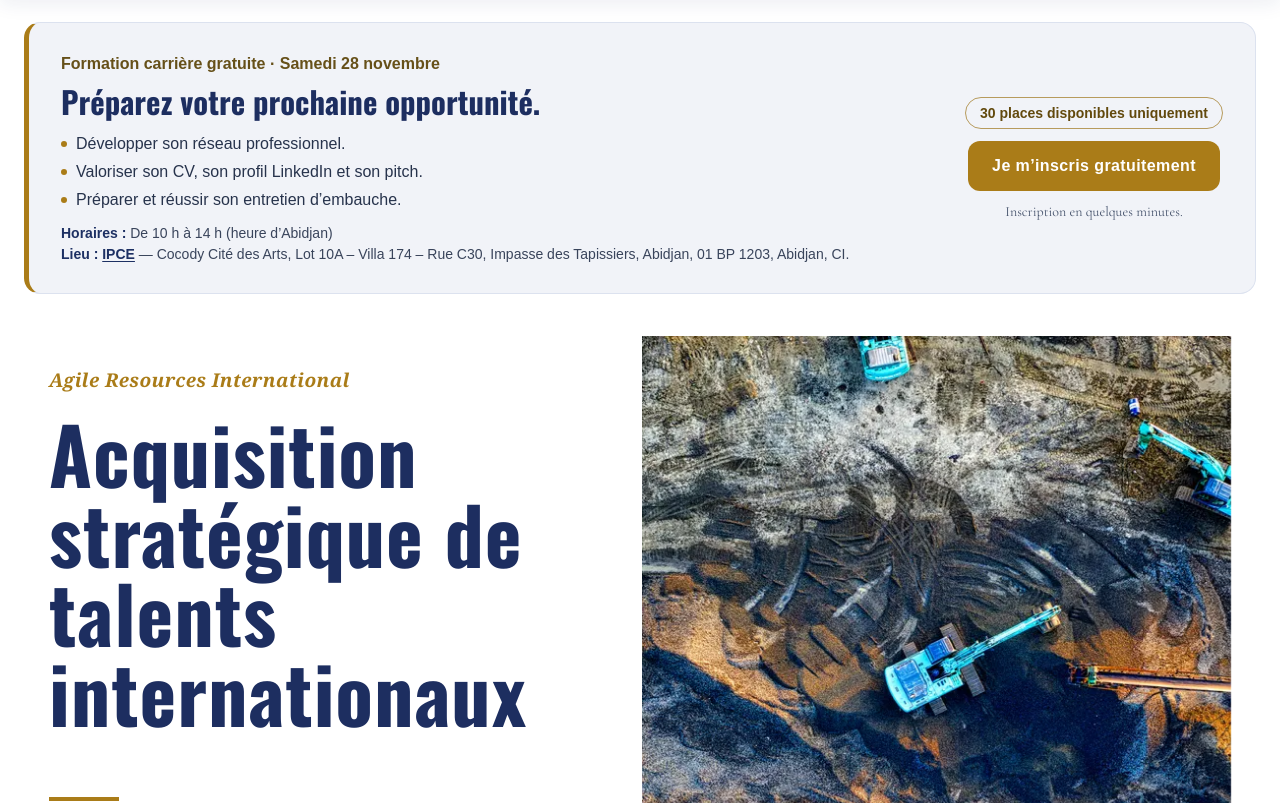
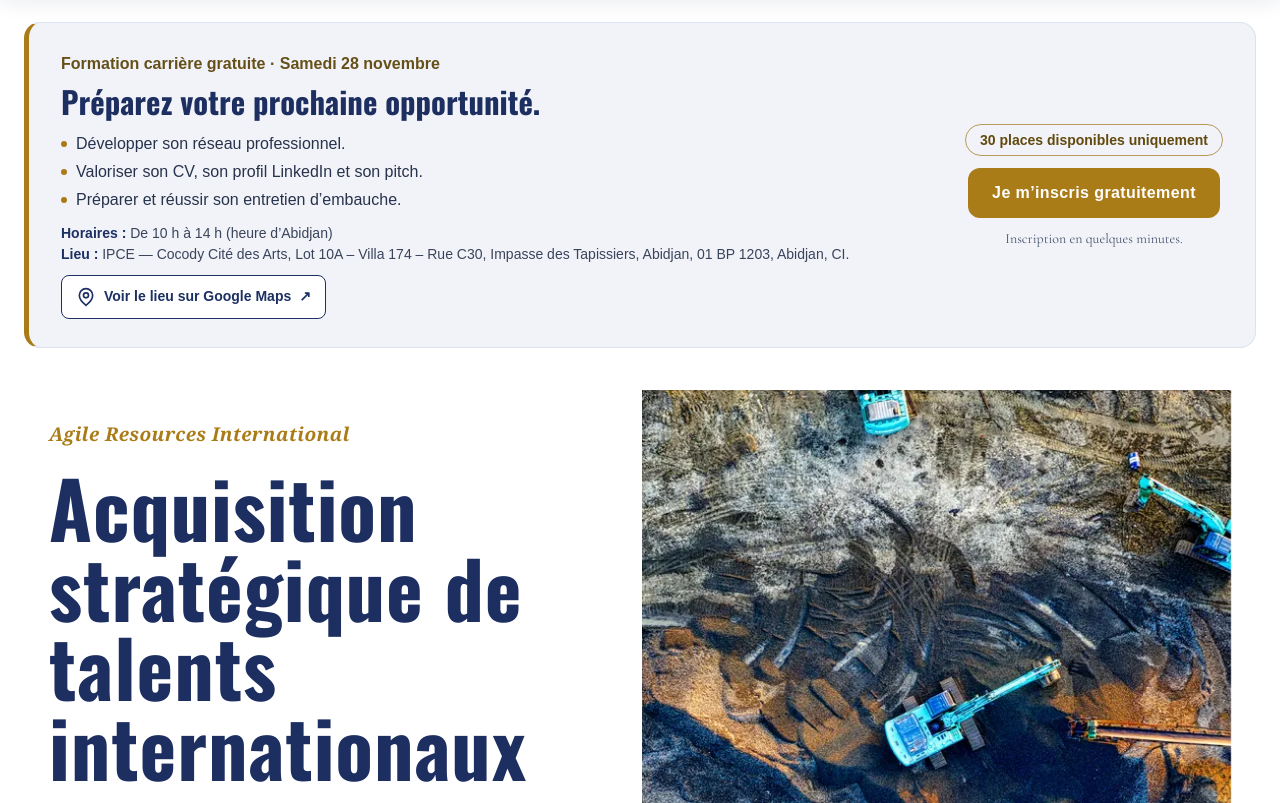
Before and after one commit to Sorel91/agile-resources-international, a PHP site: page / in a window 1280 px wide. Shown: the part 118-921 px from the top of the page. Run offline with PHP 8.4, Linux system fonts and the light colour scheme; some web fonts are replaced.

Commit message:
Make training venue Google Maps access explicit with a pin icon and labelled button

```diff
--- a/assets/site-20261123-sirexe.js
+++ b/assets/site-20261123-sirexe.js
@@ -105,8 +105,8 @@ const home = () => `
           <li>${isEnglish ? 'Prepare for and succeed in job interviews.' : 'Préparer et réussir son entretien d’embauche.'}</li>
         </ul>
         <p class="workshop-location">${isEnglish
-          ? '<strong>Time:</strong> 10:00 a.m. to 2:00 p.m. (Abidjan time)<br><strong>Venue:</strong> <a href="https://www.google.com/maps/search/?api=1&amp;query=IPCE%2C%20Cocody%20Cit%C3%A9%20des%20Arts%2C%20Lot%2010A%2C%20Villa%20174%2C%20Rue%20C30%2C%20Impasse%20des%20Tapissiers%2C%20Abidjan%2C%20C%C3%B4te%20d%E2%80%99Ivoire" target="_blank" rel="noopener noreferrer">IPCE</a> — Cocody Cité des Arts, Lot 10A – Villa 174 – Rue C30, Impasse des Tapissiers, Abidjan, 01 BP 1203, Côte d’Ivoire.'
-          : '<strong>Horaires :</strong> De 10 h à 14 h (heure d’Abidjan)<br><strong>Lieu :</strong> <a href="https://www.google.com/maps/search/?api=1&amp;query=IPCE%2C%20Cocody%20Cit%C3%A9%20des%20Arts%2C%20Lot%2010A%2C%20Villa%20174%2C%20Rue%20C30%2C%20Impasse%20des%20Tapissiers%2C%20Abidjan%2C%20C%C3%B4te%20d%E2%80%99Ivoire" target="_blank" rel="noopener noreferrer">IPCE</a> — Cocody Cité des Arts, Lot 10A – Villa 174 – Rue C30, Impasse des Tapissiers, Abidjan, 01 BP 1203, Abidjan, CI.'}</p>
+          ? '<strong>Time:</strong> 10:00 a.m. to 2:00 p.m. (Abidjan time)<br><strong>Venue:</strong> IPCE — Cocody Cité des Arts, Lot 10A – Villa 174 – Rue C30, Impasse des Tapissiers, Abidjan, 01 BP 1203, Côte d’Ivoire.<br><a class="workshop-map-link" href="https://www.google.com/maps/search/?api=1&amp;query=IPCE%2C%20Cocody%20Cit%C3%A9%20des%20Arts%2C%20Lot%2010A%2C%20Villa%20174%2C%20Rue%20C30%2C%20Impasse%20des%20Tapissiers%2C%20Abidjan%2C%20C%C3%B4te%20d%E2%80%99Ivoire" target="_blank" rel="noopener noreferrer"><svg aria-hidden="true" width="20" height="20" viewBox="0 0 24 24" fill="none" stroke="currentColor" stroke-width="2"><path d="M20 10c0 6-8 12-8 12S4 16 4 10a8 8 0 1 1 16 0Z"/><circle cx="12" cy="10" r="3"/></svg><span>View location on Google Maps</span><span aria-hidden="true">↗</span></a>'
+          : '<strong>Horaires :</strong> De 10 h à 14 h (heure d’Abidjan)<br><strong>Lieu :</strong> IPCE — Cocody Cité des Arts, Lot 10A – Villa 174 – Rue C30, Impasse des Tapissiers, Abidjan, 01 BP 1203, Abidjan, CI.<br><a class="workshop-map-link" href="https://www.google.com/maps/search/?api=1&amp;query=IPCE%2C%20Cocody%20Cit%C3%A9%20des%20Arts%2C%20Lot%2010A%2C%20Villa%20174%2C%20Rue%20C30%2C%20Impasse%20des%20Tapissiers%2C%20Abidjan%2C%20C%C3%B4te%20d%E2%80%99Ivoire" target="_blank" rel="noopener noreferrer"><svg aria-hidden="true" width="20" height="20" viewBox="0 0 24 24" fill="none" stroke="currentColor" stroke-width="2"><path d="M20 10c0 6-8 12-8 12S4 16 4 10a8 8 0 1 1 16 0Z"/><circle cx="12" cy="10" r="3"/></svg><span>Voir le lieu sur Google Maps</span><span aria-hidden="true">↗</span></a>'}</p>
       </div>
       <div class="workshop-banner-action">
         <span class="workshop-places">${isEnglish ? 'Only 30 places available' : '30 places disponibles uniquement'}</span>
--- a/assets/site.js
+++ b/assets/site.js
@@ -105,8 +105,8 @@ const home = () => `
           <li>${isEnglish ? 'Prepare for and succeed in job interviews.' : 'Préparer et réussir son entretien d’embauche.'}</li>
         </ul>
         <p class="workshop-location">${isEnglish
-          ? '<strong>Time:</strong> 10:00 a.m. to 2:00 p.m. (Abidjan time)<br><strong>Venue:</strong> <a href="https://www.google.com/maps/search/?api=1&amp;query=IPCE%2C%20Cocody%20Cit%C3%A9%20des%20Arts%2C%20Lot%2010A%2C%20Villa%20174%2C%20Rue%20C30%2C%20Impasse%20des%20Tapissiers%2C%20Abidjan%2C%20C%C3%B4te%20d%E2%80%99Ivoire" target="_blank" rel="noopener noreferrer">IPCE</a> — Cocody Cité des Arts, Lot 10A – Villa 174 – Rue C30, Impasse des Tapissiers, Abidjan, 01 BP 1203, Côte d’Ivoire.'
-          : '<strong>Horaires :</strong> De 10 h à 14 h (heure d’Abidjan)<br><strong>Lieu :</strong> <a href="https://www.google.com/maps/search/?api=1&amp;query=IPCE%2C%20Cocody%20Cit%C3%A9%20des%20Arts%2C%20Lot%2010A%2C%20Villa%20174%2C%20Rue%20C30%2C%20Impasse%20des%20Tapissiers%2C%20Abidjan%2C%20C%C3%B4te%20d%E2%80%99Ivoire" target="_blank" rel="noopener noreferrer">IPCE</a> — Cocody Cité des Arts, Lot 10A – Villa 174 – Rue C30, Impasse des Tapissiers, Abidjan, 01 BP 1203, Abidjan, CI.'}</p>
+          ? '<strong>Time:</strong> 10:00 a.m. to 2:00 p.m. (Abidjan time)<br><strong>Venue:</strong> IPCE — Cocody Cité des Arts, Lot 10A – Villa 174 – Rue C30, Impasse des Tapissiers, Abidjan, 01 BP 1203, Côte d’Ivoire.<br><a class="workshop-map-link" href="https://www.google.com/maps/search/?api=1&amp;query=IPCE%2C%20Cocody%20Cit%C3%A9%20des%20Arts%2C%20Lot%2010A%2C%20Villa%20174%2C%20Rue%20C30%2C%20Impasse%20des%20Tapissiers%2C%20Abidjan%2C%20C%C3%B4te%20d%E2%80%99Ivoire" target="_blank" rel="noopener noreferrer"><svg aria-hidden="true" width="20" height="20" viewBox="0 0 24 24" fill="none" stroke="currentColor" stroke-width="2"><path d="M20 10c0 6-8 12-8 12S4 16 4 10a8 8 0 1 1 16 0Z"/><circle cx="12" cy="10" r="3"/></svg><span>View location on Google Maps</span><span aria-hidden="true">↗</span></a>'
+          : '<strong>Horaires :</strong> De 10 h à 14 h (heure d’Abidjan)<br><strong>Lieu :</strong> IPCE — Cocody Cité des Arts, Lot 10A – Villa 174 – Rue C30, Impasse des Tapissiers, Abidjan, 01 BP 1203, Abidjan, CI.<br><a class="workshop-map-link" href="https://www.google.com/maps/search/?api=1&amp;query=IPCE%2C%20Cocody%20Cit%C3%A9%20des%20Arts%2C%20Lot%2010A%2C%20Villa%20174%2C%20Rue%20C30%2C%20Impasse%20des%20Tapissiers%2C%20Abidjan%2C%20C%C3%B4te%20d%E2%80%99Ivoire" target="_blank" rel="noopener noreferrer"><svg aria-hidden="true" width="20" height="20" viewBox="0 0 24 24" fill="none" stroke="currentColor" stroke-width="2"><path d="M20 10c0 6-8 12-8 12S4 16 4 10a8 8 0 1 1 16 0Z"/><circle cx="12" cy="10" r="3"/></svg><span>Voir le lieu sur Google Maps</span><span aria-hidden="true">↗</span></a>'}</p>
       </div>
       <div class="workshop-banner-action">
         <span class="workshop-places">${isEnglish ? 'Only 30 places available' : '30 places disponibles uniquement'}</span>
--- a/assets/workshop-registration-v4.js
+++ b/assets/workshop-registration-v4.js
@@ -21,7 +21,7 @@
       </ul>
     </div>
     <p class="registration-practical">${t("De 10 h à 14 h (heure d’Abidjan).", "10:00 a.m. to 2:00 p.m. (Abidjan time).")}<br>
-      ${t("Lieu : ", "Venue: ")}<a href="https://www.google.com/maps/search/?api=1&amp;query=IPCE%2C%20Cocody%20Cit%C3%A9%20des%20Arts%2C%20Lot%2010A%2C%20Villa%20174%2C%20Rue%20C30%2C%20Impasse%20des%20Tapissiers%2C%20Abidjan%2C%20C%C3%B4te%20d%E2%80%99Ivoire" target="_blank" rel="noopener noreferrer">IPCE</a> — ${t("Cocody Cité des Arts, Lot 10A – Villa 174 – Rue C30, Impasse des Tapissiers, Abidjan, 01 BP 1203, Abidjan, CI.", "Cocody Cité des Arts, Lot 10A – Villa 174 – Rue C30, Impasse des Tapissiers, Abidjan, 01 BP 1203, Abidjan, Côte d’Ivoire.")}</p>
+      ${t("Lieu : ", "Venue: ")}IPCE — ${t("Cocody Cité des Arts, Lot 10A – Villa 174 – Rue C30, Impasse des Tapissiers, Abidjan, 01 BP 1203, Abidjan, CI.", "Cocody Cité des Arts, Lot 10A – Villa 174 – Rue C30, Impasse des Tapissiers, Abidjan, 01 BP 1203, Abidjan, Côte d’Ivoire.")}<br><a class="workshop-map-link" href="https://www.google.com/maps/search/?api=1&amp;query=IPCE%2C%20Cocody%20Cit%C3%A9%20des%20Arts%2C%20Lot%2010A%2C%20Villa%20174%2C%20Rue%20C30%2C%20Impasse%20des%20Tapissiers%2C%20Abidjan%2C%20C%C3%B4te%20d%E2%80%99Ivoire" target="_blank" rel="noopener noreferrer"><svg aria-hidden="true" width="20" height="20" viewBox="0 0 24 24" fill="none" stroke="currentColor" stroke-width="2"><path d="M20 10c0 6-8 12-8 12S4 16 4 10a8 8 0 1 1 16 0Z"/><circle cx="12" cy="10" r="3"/></svg><span>${t("Voir le lieu sur Google Maps", "View location on Google Maps")}</span><span aria-hidden="true">↗</span></a></p>
     <p class="registration-loading" role="status">${t("Préparation du formulaire…", "Preparing the form…")}</p>
     <div class="registration-feedback" role="alert" hidden></div>
     <button class="registration-retry" type="button" hidden>${t("Réessayer", "Try again")}</button>
--- a/assets/workshop-registration.css
+++ b/assets/workshop-registration.css
@@ -43,3 +43,9 @@ body.registration-open{overflow:hidden}
 .registration-dialog :focus-visible{outline:3px solid #aa7c18;outline-offset:3px}
 @media(max-width:1440px){.workshop-banner{margin-left:24px;margin-right:24px}}
 @media(max-width:650px){.workshop-banner{margin:14px 16px 0;padding:20px;grid-template-columns:1fr;gap:18px;border-radius:12px}.workshop-banner h2{font-size:1.5rem}.workshop-kicker{font-size:.875rem;line-height:1.5}.workshop-topics{font-size:.9375rem}.workshop-banner-action{justify-items:start;gap:10px}.workshop-banner .button{width:100%}.workshop-small{display:none}.registration-dialog{padding:22px 18px;max-height:calc(100dvh - 20px)}.registration-heading h2{font-size:1.35rem}.registration-grid{grid-template-columns:1fr}.registration-wide{grid-column:auto}}
+
+/* Explicit access to the training venue map. */
+.workshop-location a.workshop-map-link,.registration-practical a.workshop-map-link{display:inline-flex;align-items:center;gap:8px;max-width:100%;min-height:44px;margin-top:10px;padding:10px 14px;border:1px solid #1d3063;border-radius:8px;background:#fff;color:#1d3063;font:700 .875rem/1.4 Arial,sans-serif;text-decoration:none}
+.workshop-location a.workshop-map-link:hover,.registration-practical a.workshop-map-link:hover{background:#e4e9f3}
+.workshop-map-link:focus-visible{outline:3px solid #aa7c18;outline-offset:3px}
+.workshop-map-link svg{flex-shrink:0}
--- a/index.html
+++ b/index.html
@@ -23,10 +23,10 @@
     <script defer src="/assets/formations.js?v=20261025-32"></script>
     <link rel="stylesheet" href="/assets/sirexe.css?v=20261123-1">
     <script defer src="/assets/sirexe.js?v=20261123-1"></script>
-    <script defer src="/assets/site-20261123-sirexe.js?v=20261126-1"></script>
-    <script defer src="/assets/workshop-registration-v4.js?v=20261126-1"></script>
+    <script defer src="/assets/site-20261123-sirexe.js?v=20261126-2"></script>
+    <script defer src="/assets/workshop-registration-v4.js?v=20261126-2"></script>
     <title>Agile Resources International</title>
-    <link rel="stylesheet" href="/assets/workshop-registration.css?v=20261126-1">
+    <link rel="stylesheet" href="/assets/workshop-registration.css?v=20261126-2">
   </head>
   <body>
     <div id="app"></div>
```
